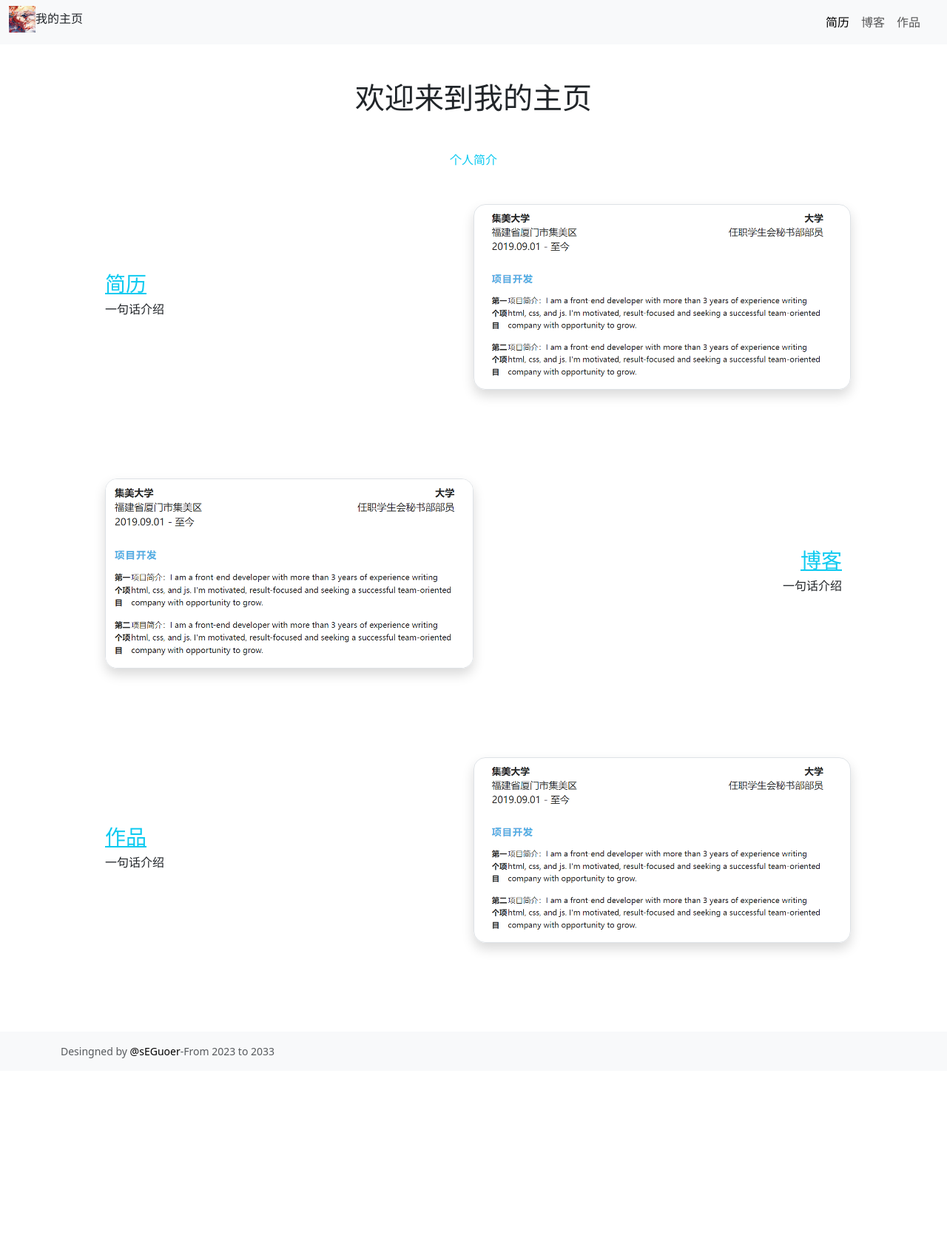
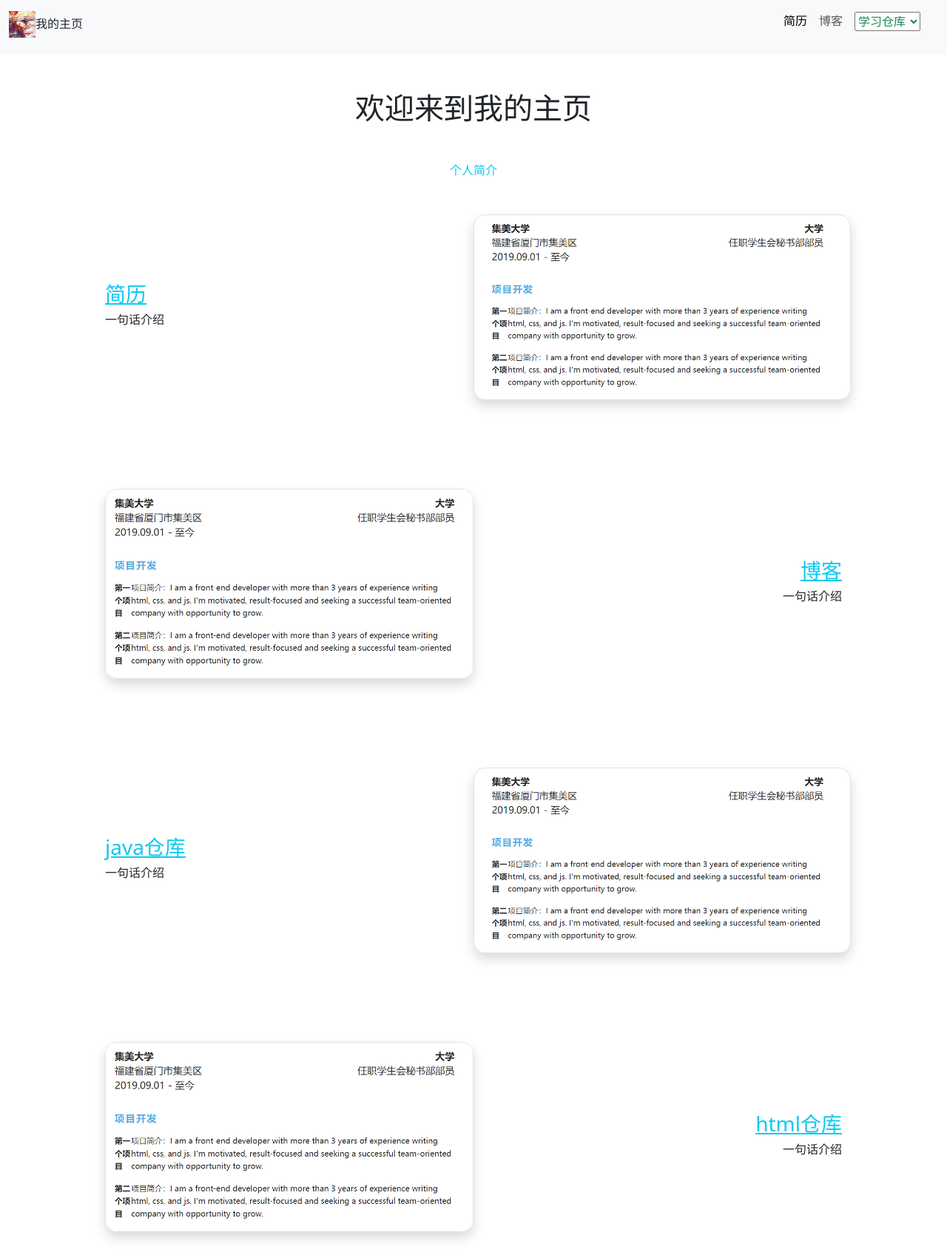
Before and after one commit to sEGuoer/sEGuoer.github.io, a website built with Vite: page index.html in a window 1280 px wide. Shown: the top 1693 px of the page at 74% size. Before the commit the page ends 1448 px from the top, so only its background shows below. Built offline with nearby package versions, Linux system fonts and the light colour scheme.

Commit message:
主页跳转至github各个仓库功能的添加以及下拉框的加入

```diff
--- a/index.html
+++ b/index.html
@@ -5,7 +5,7 @@
     <meta name="viewport"
           content="width=device-width, user-scalable=no, initial-scale=1.0, maximum-scale=1.0, minimum-scale=1.0">
     <meta http-equiv="X-UA-Compatible" content="ie=edge">
-    <title>我的主页</title>
+    <title>sEGuoer's_website</title>
     <link rel="stylesheet" href="vite/build/assets/app.css">
     <style>
         body{
@@ -30,7 +30,14 @@
                 <div class="navbar-nav ms-auto">
                     <a class="nav-link active" aria-current="page" href="#resume">简历</a>
                     <a class="nav-link" href="#boke">博客</a>
-                    <a class="nav-link" href="#zuopin">作品</a>
+                    <p class="nav-link">
+                        <select class="text-success">
+                            <option value="#">学习仓库</option>
+                            <option value="#javack">Java仓库</option>
+                            <option value="#htmlck">html仓库</option>
+                            <option value="#myWebsiteck">主页仓库</option>
+                        </select>
+                    </p>
                     <a class="nav-link disabled"></a>
                 </div>
             </div>
@@ -56,7 +63,7 @@
             <div class="row  m-4 p-4 mb-5 align-items-center" id="ab">
                 <div class="d-flex flex-md-row-reverse flex-column align-items-center">
                     <div class="left col-12 col-md-6 text-center text-md-end">
-                        <a href="./resume2.html" class="text-info"><h3 class="fs-3" id="boke">博客</h3></a>
+                        <a href="#" class="text-info"><h3 class="fs-3" id="boke">博客</h3></a>
                         <h4 class="fs-6 fw-light">一句话介绍</h4>
                     </div>
                     <img src="img/A%251%60%60I%5D)S10XAIC%6086BS(32.png" alt="博客" data-aos="fade-up"
@@ -65,7 +72,25 @@
             </div>
             <div class="row m-4 p-4 mb-5 align-items-center">
                 <div class="left col-12 col-md-6 text-center text-md-start">
-                    <a href="./resume2.html" class="text-info"><h3 class="fs-3" id="zuopin">作品</h3></a>
+                    <a href="https://github.com/sEGuoer/xuexicangku" class="text-info"><h3 class="fs-3" id="javack">java仓库</h3></a>
+                    <h4 class="fs-6 fw-light">一句话介绍</h4>
+                </div>
+                <img src="img/A%251%60%60I%5D)S10XAIC%6086BS(32.png" data-aos="flip-down"
+                     alt="作品" class="right col-12 col-md-6 text-center text-md-start border rounded-4 shadow">
+            </div>
+            <div class="row  m-4 p-4 mb-5 align-items-center" id="abcd">
+                <div class="d-flex flex-md-row-reverse flex-column align-items-center">
+                    <div class="left col-12 col-md-6 text-center text-md-end">
+                        <a href="https://github.com/sEGuoer/vscode" class="text-info"><h3 class="fs-3" id="htmlck">html仓库</h3></a>
+                        <h4 class="fs-6 fw-light">一句话介绍</h4>
+                    </div>
+                    <img src="img/A%251%60%60I%5D)S10XAIC%6086BS(32.png" alt="博客" data-aos="fade-up"
+                         class="right col-12 col-md-6 text-center text-md-start border rounded-4 shadow">
+                </div>
+            </div>
+            <div class="row m-4 p-4 mb-5 align-items-center">
+                <div class="left col-12 col-md-6 text-center text-md-start">
+                    <a href="https://github.com/sEGuoer/sEGuoer.github.io" class="text-info"><h3 class="fs-3" id="myWebsiteck">主页仓库</h3></a>
                     <h4 class="fs-6 fw-light">一句话介绍</h4>
                 </div>
                 <img src="img/A%251%60%60I%5D)S10XAIC%6086BS(32.png" data-aos="flip-down"
@@ -83,6 +108,12 @@
         </div>
     </nav>
 </footer>
+<script>
+    var select = document.querySelector('select')
+    select.onchange = function () {
+        window.location=this.value;
+    }
+</script>
 <script src="vite/build/assets/app.js"></script>
 </body>
 </html>
```
